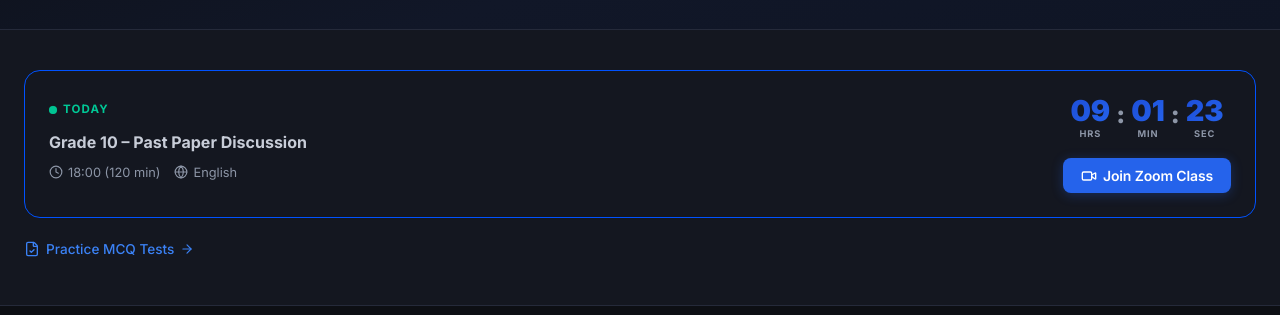
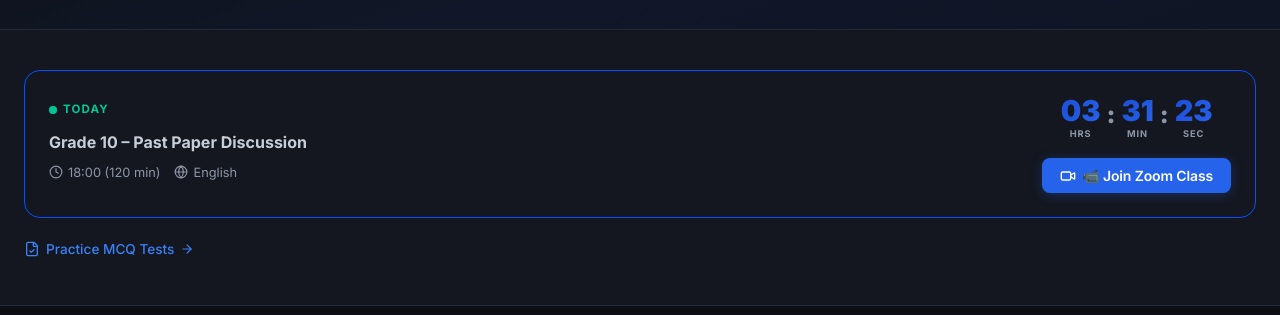
Before and after one commit to Thanuja47/MathSpark, a Next.js app: page /timetable in a window 1280 px wide. Shown: the part 353-668 px from the top of the page. Built offline with nearby package versions, Linux system fonts and the light colour scheme; no server answers.

Commit message:
fix: timezone evaluation in Asia/Colombo (UTC+5:30) & display all today's classes in hero banner stack

```diff
--- a/app/timetable/page.js
+++ b/app/timetable/page.js
@@ -3,7 +3,7 @@ import { useState, useEffect } from 'react';
 import Header from '@/components/layout/Header';
 import Footer from '@/components/layout/Footer';
 import FloatingWidgets from '@/components/layout/FloatingWidgets';
-import LiveScheduleWidget, { SCHEDULE, DAYS, parseTime, getCountdown, CountdownDisplay } from '@/components/tracking/LiveScheduleWidget';
+import LiveScheduleWidget, { SCHEDULE, DAYS, parseTime, getCountdown, getSriLankaNow, CountdownDisplay } from '@/components/tracking/LiveScheduleWidget';
 import AccessLockedModal from '@/components/AccessLockedModal';
 import { useLanguage } from '@/context/LanguageContext';
 
@@ -12,11 +12,11 @@ export default function TimetablePage() {
   const [user, setUser] = useState(null);
   const [lockedGrade, setLockedGrade] = useState(null);
   const [timetableList, setTimetableList] = useState([]);
-  const [now, setNow] = useState(new Date());
+  const [slNow, setSlNow] = useState(getSriLankaNow());
 
-  // Ticker for live per-class countdowns
+  // Ticker for live per-class countdowns using Sri Lanka timezone
   useEffect(() => {
-    const timer = setInterval(() => setNow(new Date()), 1000);
+    const timer = setInterval(() => setSlNow(getSriLankaNow()), 1000);
     return () => clearInterval(timer);
   }, []);
 
@@ -77,8 +77,8 @@ export default function TimetablePage() {
     : SCHEDULE;
 
   // ── 1. Dynamic Day Reordering ──────────────────────────────────────────
-  // Get today's day index (0 = Sunday ... 6 = Saturday)
-  const todayIndex = now.getDay();
+  // Get today's day index in Sri Lanka time (0 = Sunday ... 6 = Saturday)
+  const todayIndex = slNow.getDay();
   // Reorder days starting from today and wrapping around
   const reorderedDayIndices = Array.from({ length: 7 }, (_, i) => (todayIndex + i) % 7);
 
--- a/components/tracking/LiveScheduleWidget.js
+++ b/components/tracking/LiveScheduleWidget.js
@@ -15,13 +15,64 @@ const SCHEDULE = [
 
 const DAYS = ['Sunday', 'Monday', 'Tuesday', 'Wednesday', 'Thursday', 'Friday', 'Saturday'];
 
+// Helper: Get current time in Sri Lanka (Asia/Colombo, UTC+5:30)
+export function getSriLankaNow() {
+  const now = new Date();
+  // Format current UTC time into Asia/Colombo parts
+  const formatter = new Intl.DateTimeFormat('en-US', {
+    timeZone: 'Asia/Colombo',
+    year: 'numeric', month: 'numeric', day: 'numeric',
+    hour: 'numeric', minute: 'numeric', second: 'numeric',
+    hour12: false
+  });
+  const parts = formatter.formatToParts(now);
+  const getPart = name => Number(parts.find(p => p.type === name).value);
+
+  // Reconstruct Date object representing SL local wall-clock time in local timestamp context
+  const year = getPart('year');
+  const month = getPart('month') - 1;
+  const day = getPart('day');
+  let hour = getPart('hour');
+  if (hour === 24) hour = 0;
+  const minute = getPart('minute');
+  const second = getPart('second');
+
+  const slDate = new Date();
+  slDate.setFullYear(year, month, day);
+  slDate.setHours(hour, minute, second, 0);
+  return slDate;
+}
+
 export function parseTime(timeStr) {
-  if (!timeStr) return { h: 18, m: 0 };
+  if (!timeStr) return { h: 18, m: 0, duration: 90 };
   const str = timeStr.trim().toLowerCase();
+
+  // Extract duration if in range format like "7.00 pm - 10.00pm" or "8:00 AM - 11:00 AM"
+  let durationMinutes = 90;
+  let startPart = str;
+
+  if (str.includes('-')) {
+    const rangeParts = str.split('-');
+    startPart = rangeParts[0].trim();
+    const endPart = rangeParts[1].trim();
+
+    const startH = parseTimeSingle(startPart);
+    const endH = parseTimeSingle(endPart);
+    const diffMins = (endH.h * 60 + endH.m) - (startH.h * 60 + startH.m);
+    if (diffMins > 0) durationMinutes = diffMins;
+  }
+
+  const { h, m } = parseTimeSingle(startPart);
+  return { h, m, duration: durationMinutes };
+}
+
+function parseTimeSingle(timeStr) {
+  let str = timeStr.trim().toLowerCase();
   const isPM = str.includes('pm');
   const isAM = str.includes('am');
-  const clean = str.replace(/(am|pm)/g, '').trim();
-  const parts = clean.split(':').map(Number);
+  str = str.replace(/(am|pm)/g, '').trim();
+  // Handle dots like 7.00 or colons like 7:00
+  const parts = str.split(/[:\.]/).map(Number);
   let h = parts[0] || 0;
   const m = parts[1] || 0;
   if (isPM && h < 12) h += 12;
@@ -29,20 +80,23 @@ export function parseTime(timeStr) {
   return { h, m };
 }
 
-export function getCountdown(dayIndex, timeStr, durationMinutes = 90) {
-  const now = new Date();
-  const { h, m } = parseTime(timeStr);
+export function getCountdown(dayIndex, timeStr, customDuration = null) {
+  const slNow = getSriLankaNow();
+  const parsed = parseTime(timeStr);
+  const h = parsed.h;
+  const m = parsed.m;
+  const durationMinutes = customDuration || parsed.duration || 90;
 
-  const target = new Date();
+  const target = new Date(slNow.getTime());
   target.setHours(h, m, 0, 0);
 
-  let daysUntil = ((dayIndex - now.getDay()) + 7) % 7;
+  let daysUntil = ((dayIndex - slNow.getDay()) + 7) % 7;
 
-  // If the target day is today
+  // If the class day matches Sri Lanka's today
   if (daysUntil === 0) {
     const endTarget = new Date(target.getTime() + durationMinutes * 60000);
-    // If the class has already completed today, the next occurrence is 7 days away
-    if (now > endTarget) {
+    // If class ended earlier today, next occurrence is 7 days away
+    if (slNow > endTarget) {
       daysUntil = 7;
     }
   }
@@ -50,13 +104,13 @@ export function getCountdown(dayIndex, timeStr, durationMinutes = 90) {
   target.setDate(target.getDate() + daysUntil);
 
   const targetMs = target.getTime();
-  const nowMs = now.getTime();
+  const nowMs = slNow.getTime();
   const diff = targetMs - nowMs;
   const endTargetMs = targetMs + durationMinutes * 60000;
   const isLive = nowMs >= targetMs && nowMs <= endTargetMs;
 
   if (isLive) {
-    return { targetTime: targetMs, diff: 0, dh: 0, dm: 0, ds: 0, isToday: true, isLive: true, isPast: false };
+    return { targetTime: targetMs, diff: 0, dh: 0, dm: 0, ds: 0, isToday: daysUntil === 0 || daysUntil === 7, isLive: true, isPast: false };
   }
 
   const isPast = diff < 0;
@@ -68,11 +122,11 @@ export function getCountdown(dayIndex, timeStr, durationMinutes = 90) {
 }
 
 export default function LiveScheduleWidget({ customSchedule = null, onJoinZoom = null }) {
-  const [now, setNow] = useState(new Date());
+  const [slNow, setSlNow] = useState(getSriLankaNow());
   const [dbSchedule, setDbSchedule] = useState([]);
 
   useEffect(() => {
-    const t = setInterval(() => setNow(new Date()), 1000);
+    const t = setInterval(() => setSlNow(getSriLankaNow()), 1000);
     return () => clearInterval(t);
   }, []);
 
@@ -104,14 +158,30 @@ export default function LiveScheduleWidget({ customSchedule = null, onJoinZoom =
   }, [customSchedule]);
 
   const activeSchedule = customSchedule || (dbSchedule.length > 0 ? dbSchedule : SCHEDULE);
-  // ── Hero card: select the absolute nearest upcoming class (chronological order) ──
-  const nextClass = activeSchedule
-    .map(c => ({ ...c, ...getCountdown(c.day, c.time, c.duration || 90) }))
+  const todayDay = slNow.getDay();
+
+  // Calculate countdowns for ALL active schedule items using SL time
+  const allWithCountdown = activeSchedule.map(c => ({ ...c, ...getCountdown(c.day, c.time, c.duration) }));
+
+  // Get ALL today's classes, sorted chronologically by start time
+  const todayClasses = allWithCountdown
+    .filter(c => c.day === todayDay)
+    .sort((a, b) => {
+      const { h: ha, m: ma } = parseTime(a.time);
+      const { h: hb, m: mb } = parseTime(b.time);
+      return (ha * 60 + ma) - (hb * 60 + mb);
+    });
+
+  // If no classes today, show the next upcoming class across the week
+  const nextClassesToShow = todayClasses.length > 0
+    ? todayClasses
+    : allWithCountdown
         .sort((a, b) => {
           if (a.isLive) return -1;
           if (b.isLive) return 1;
           return a.targetTime - b.targetTime;
-    })[0];
+        })
+        .slice(0, 1);
 
   const handleJoin = (e, cls) => {
     if (onJoinZoom) {
@@ -127,45 +197,58 @@ export default function LiveScheduleWidget({ customSchedule = null, onJoinZoom =
 
   return (
     <div className="live-schedule-widget">
-      {/* Next Class Countdown Banner */}
-      {nextClass && (
-        <div className="next-class-banner" style={{ borderColor: nextClass.color }}>
+      {/* Show ALL Today's Classes in the Hero Section Stack */}
+      <div className="hero-classes-stack" style={{ display: 'flex', flexDirection: 'column', gap: 16 }}>
+        {nextClassesToShow.map((item, idx) => (
+          <div
+            key={item.id || idx}
+            className={`next-class-banner ${item.isLive ? 'next-class-banner--live' : ''}`}
+            style={{ borderColor: item.isLive ? '#00C896' : item.color }}
+          >
             <div className="next-class-left">
-            <div className="live-badge" style={{ color: nextClass.isLive ? '#00C896' : nextClass.isToday ? '#00C896' : nextClass.color }}>
-              <span className="live-dot" style={{ background: nextClass.isLive ? '#00C896' : nextClass.isToday ? '#00C896' : nextClass.color }} />
-              {nextClass.isLive ? 'LIVE NOW' : nextClass.isToday ? 'TODAY' : DAYS[nextClass.day]}
+              <div
+                className="live-badge"
+                style={{ color: item.isLive ? '#00C896' : item.day === todayDay ? '#00C896' : item.color }}
+              >
+                <span
+                  className="live-dot"
+                  style={{ background: item.isLive ? '#00C896' : item.day === todayDay ? '#00C896' : item.color }}
+                />
+                {item.isLive ? 'LIVE NOW' : item.day === todayDay ? 'TODAY' : DAYS[item.day]}
               </div>
-            <div className="next-class-title">{nextClass.title}</div>
+              <div className="next-class-title">{item.title}</div>
               <div className="next-class-meta" style={{ display: 'flex', alignItems: 'center', gap: 14, flexWrap: 'wrap' }}>
                 <span style={{ display: 'inline-flex', alignItems: 'center', gap: 5 }}>
                   <Clock size={14} />
-                <span>{nextClass.time} ({nextClass.duration || 90} min)</span>
+                  <span>{item.time} ({item.duration} min)</span>
                 </span>
                 <span style={{ display: 'inline-flex', alignItems: 'center', gap: 5 }}>
                   <Globe size={14} />
-                <span>{nextClass.medium}</span>
+                  <span>{item.medium}</span>
                 </span>
               </div>
             </div>
+
             <div className="next-class-right">
-            {nextClass.isLive ? (
+              {item.isLive ? (
                 <div className="live-now-text" style={{ fontSize: '1.4rem', fontWeight: 900, color: '#00C896', marginBottom: 6 }}>
                   🔴 CLASS IS LIVE!
                 </div>
               ) : (
-              <CountdownDisplay countdown={nextClass} />
+                <CountdownDisplay countdown={item} />
               )}
               <button
-              onClick={(e) => handleJoin(e, nextClass)}
-              className="btn btn-primary btn-sm"
+                onClick={(e) => handleJoin(e, item)}
+                className={`btn ${item.isLive ? 'btn-primary' : 'btn-primary'} btn-sm`}
                 style={{ marginTop: 14, display: 'inline-flex', alignItems: 'center', gap: 6 }}
               >
                 <Video size={16} />
-              <span>Join Zoom Class</span>
+                <span>{item.isLive ? '🔴 Join Live Class' : '📹 Join Zoom Class'}</span>
               </button>
             </div>
           </div>
-      )}
+        ))}
+      </div>
 
       {/* Practice MCQ Tests Link */}
       <Link href="/exams" style={{ display: 'inline-flex', alignItems: 'center', gap: 6, marginTop: 20, fontSize: '0.85rem', color: 'var(--primary-light)', fontWeight: 500 }}>
```
Lines whose indentation alone changed are shown as unchanged.
